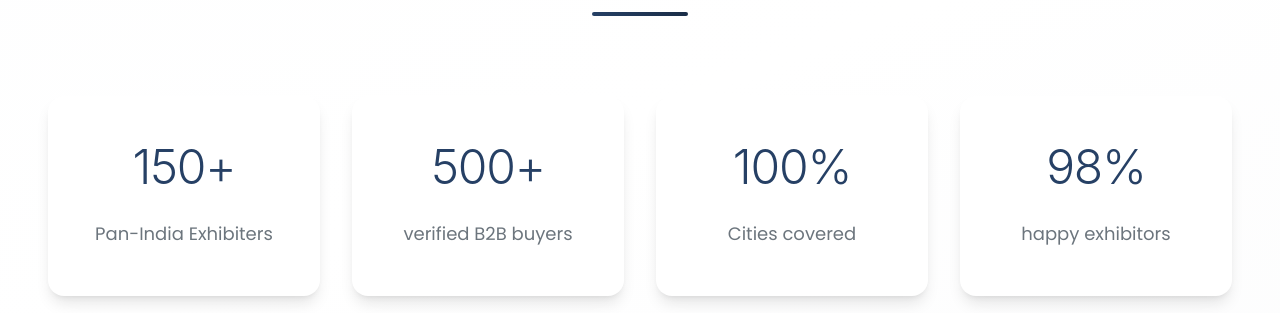
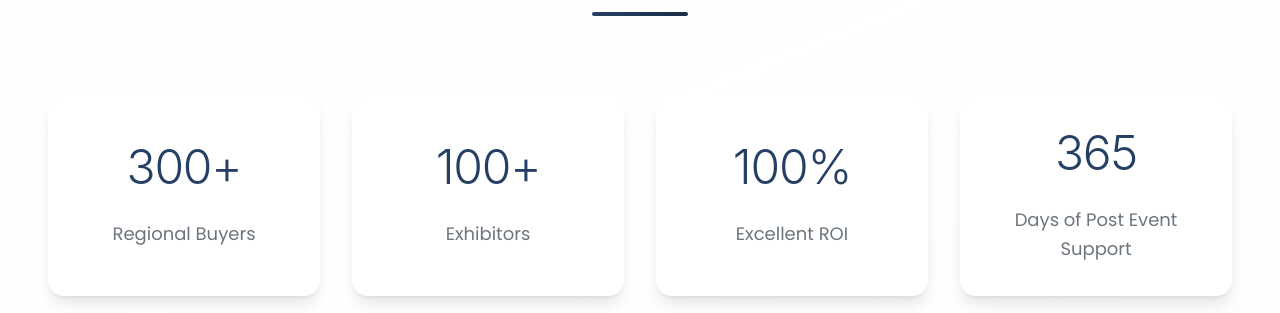
Before and after one commit to nilesh0700/Trex-Next, a Next.js app in the folder client/: page / in a window 1280 px wide. Shown: the part 940-1253 px from the top of the page. Built offline with nearby package versions, Linux system fonts and the light colour scheme; no server answers.

Commit message:
changed content sor stats component

```diff
--- a/client/src/components/Statistics.tsx
+++ b/client/src/components/Statistics.tsx
@@ -3,23 +3,23 @@ import React from 'react';
 export default function Statistics() {
   const statisticsData = [
     {
-      number: "150+",
-      label: "Pan-India Exhibiters",
+      number: "300+",
+      label: "Regional Buyers",
       accent: "from-[#264065] to-[#1a2d47]"
     },
     {
-      number: "500+",
-      label: "verified B2B buyers",
+      number: "100+",
+      label: "Exhibitors",
       accent: "from-[#264065] to-[#1a2d47]"
     },
     {
       number: "100%",
-      label: "Cities covered",
+      label: "Excellent ROI",
       accent: "from-[#264065] to-[#1a2d47]"
     },
     {
-      number: "98%",
-      label: "happy exhibitors",
+      number: "365",
+      label: "Days of Post Event Support",
       accent: "from-[#264065] to-[#1a2d47]"
     }
   ];
@@ -46,8 +46,7 @@ export default function Statistics() {
               className="group relative"
             >
               {/* Card Background with Hover Effects */}
-              <div className="absolute inset-0 bg-white rounded-2xl shadow-lg group-hover:shadow-2xl transition-all duration-500 transform group-hover:-translate-y-2"></div>
-              <div className="absolute inset-0 bg-gradient-to-br from-white/80 to-gray-50/50 rounded-2xl opacity-0 group-hover:opacity-100 transition-opacity duration-500"></div>
+              <div className="absolute inset-0 bg-white group-hover:bg-gradient-to-br group-hover:from-white group-hover:to-gray-50/50 rounded-2xl shadow-lg group-hover:shadow-2xl transition-all duration-500 transform group-hover:-translate-y-2"></div>
 
               {/* Content */}
               <div className="relative z-10 flex flex-col items-center justify-center text-center p-8 sm:p-6 md:p-8 lg:p-6 xl:p-8 min-h-[200px] sm:min-h-[180px] md:min-h-[200px]">
```
